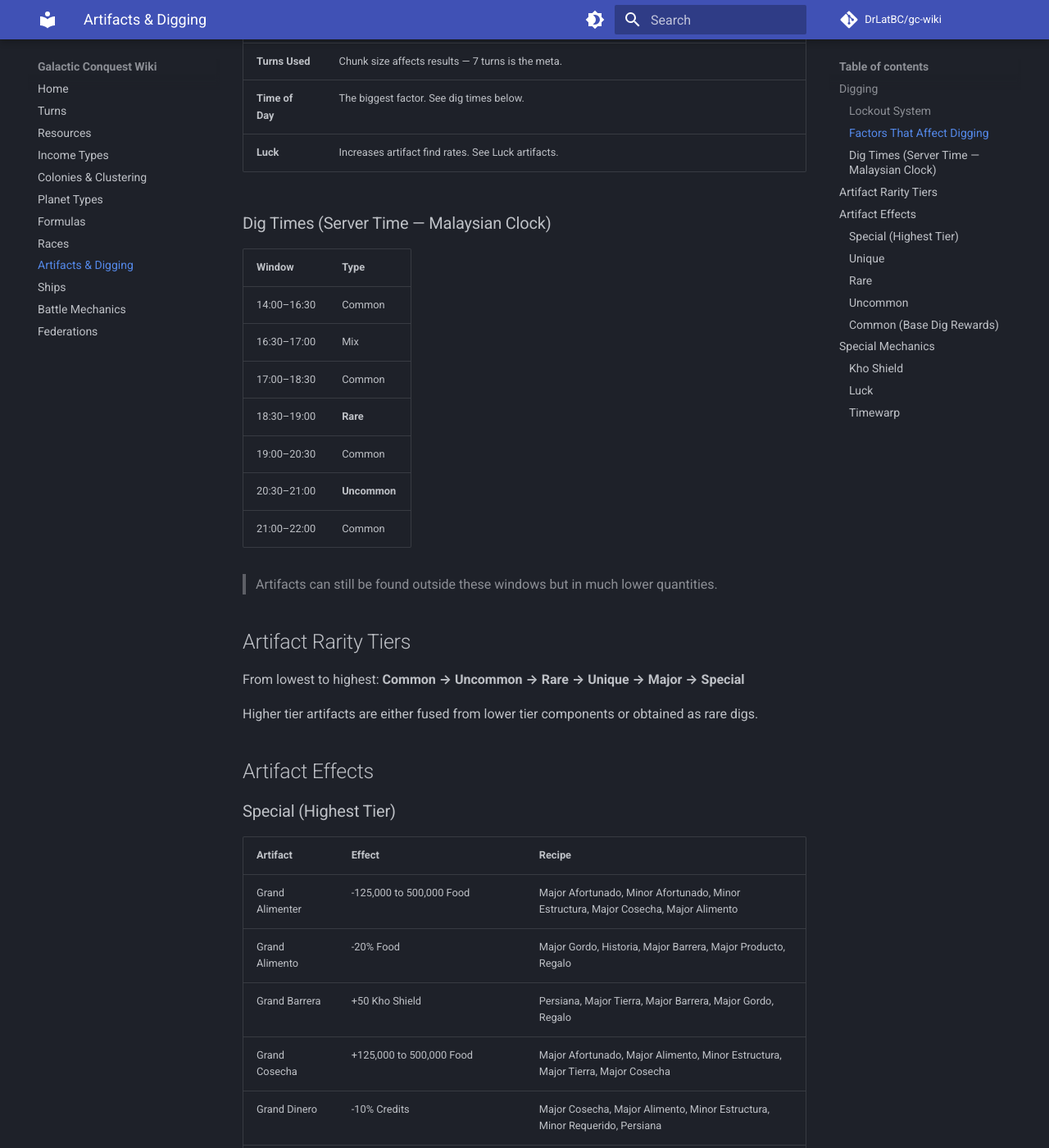
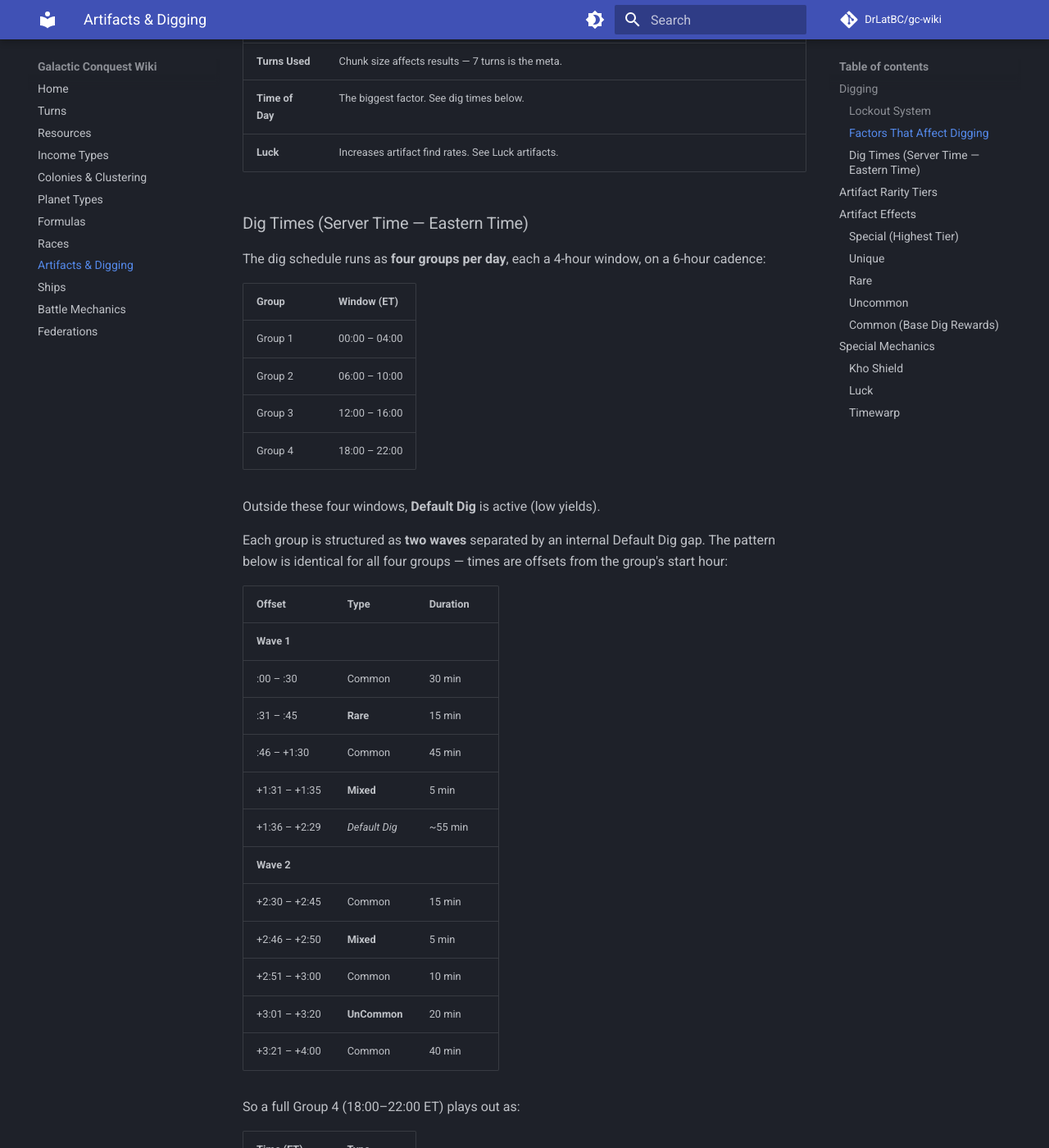
Before and after one commit to DrLatBC/gc-wiki, an MkDocs documentation site: the page built from docs/artifacts.md, in a window 1280 px wide and 1400 px high, scrolled down 762 px. Shown: the whole window at 82% size. Built offline with MkDocs 1.6.1 and Material for MkDocs 9.7.7, drawn with Linux system fonts in a browser that asks for light colours; comment, search, counter and statistics services are not loaded; some of the changed text lies outside the part shown.

Commit message:
Update dig schedule to current 4-groups-per-day ET format
Old schedule was a single 8-hour Malaysian-clock window with a
single 'Mix' type. The current game shows four 4-hour groups per
day in Eastern Time, each containing two waves separated by a
Default Dig gap, with Rare, UnCommon, and Mixed (a real distinct
type) interleaved.

Source: live game page (com_dig_times).

Co-Authored-By: Claude Opus 4.7 <noreply@anthropic.com>

```diff
--- a/docs/artifacts.md
+++ b/docs/artifacts.md
@@ -20,19 +20,59 @@ When you find a specific artifact type within a dig session, that artifact type
 | **Time of Day** | The biggest factor. See dig times below. |
 | **Luck** | Increases artifact find rates. See Luck artifacts. |
 
-### Dig Times (Server Time — Malaysian Clock)
+### Dig Times (Server Time — Eastern Time)
 
-| Window | Type |
-|--------|------|
-| 14:00–16:30 | Common |
-| 16:30–17:00 | Mix |
-| 17:00–18:30 | Common |
-| 18:30–19:00 | **Rare** |
-| 19:00–20:30 | Common |
-| 20:30–21:00 | **Uncommon** |
-| 21:00–22:00 | Common |
+The dig schedule runs as **four groups per day**, each a 4-hour window, on a 6-hour cadence:
 
-> Artifacts can still be found outside these windows but in much lower quantities.
+| Group | Window (ET) |
+|---|---|
+| Group 1 | 00:00 – 04:00 |
+| Group 2 | 06:00 – 10:00 |
+| Group 3 | 12:00 – 16:00 |
+| Group 4 | 18:00 – 22:00 |
+
+Outside these four windows, **Default Dig** is active (low yields).
+
+Each group is structured as **two waves** separated by an internal Default Dig gap. The pattern below is identical for all four groups — times are offsets from the group's start hour:
+
+| Offset | Type | Duration |
+|---|---|---|
+| **Wave 1** | | |
+| :00 – :30 | Common | 30 min |
+| :31 – :45 | **Rare** | 15 min |
+| :46 – +1:30 | Common | 45 min |
+| +1:31 – +1:35 | **Mixed** | 5 min |
+| +1:36 – +2:29 | *Default Dig* | ~55 min |
+| **Wave 2** | | |
+| +2:30 – +2:45 | Common | 15 min |
+| +2:46 – +2:50 | **Mixed** | 5 min |
+| +2:51 – +3:00 | Common | 10 min |
+| +3:01 – +3:20 | **UnCommon** | 20 min |
+| +3:21 – +4:00 | Common | 40 min |
+
+So a full Group 4 (18:00–22:00 ET) plays out as:
+
+| Time (ET) | Type |
+|---|---|
+| 18:00 – 18:30 | Common |
+| 18:31 – 18:45 | **Rare** |
+| 18:46 – 19:30 | Common |
+| 19:31 – 19:35 | **Mixed** |
+| 19:36 – 20:29 | Default Dig |
+| 20:30 – 20:45 | Common |
+| 20:46 – 20:50 | **Mixed** |
+| 20:51 – 21:00 | Common |
+| 21:01 – 21:20 | **UnCommon** |
+| 21:21 – 22:00 | Common |
+
+**Rare types per group:**
+
+- **Rare:** 15 minutes (Wave 1)
+- **UnCommon:** 20 minutes (Wave 2)
+- **Mixed:** two 5-minute windows (one per wave)
+- Across the day that's 1 hour of Rare, 1h 20m of UnCommon, and 40 minutes of Mixed total
+
+> The current dig type is shown live on every page in-game — there's a dig schedule link in the side panel and at `com_dig_times`. Use it to confirm timing rather than relying on the wiki for exact times if a window is shifted in a patch.
 
 ## Artifact Rarity Tiers
 
```
